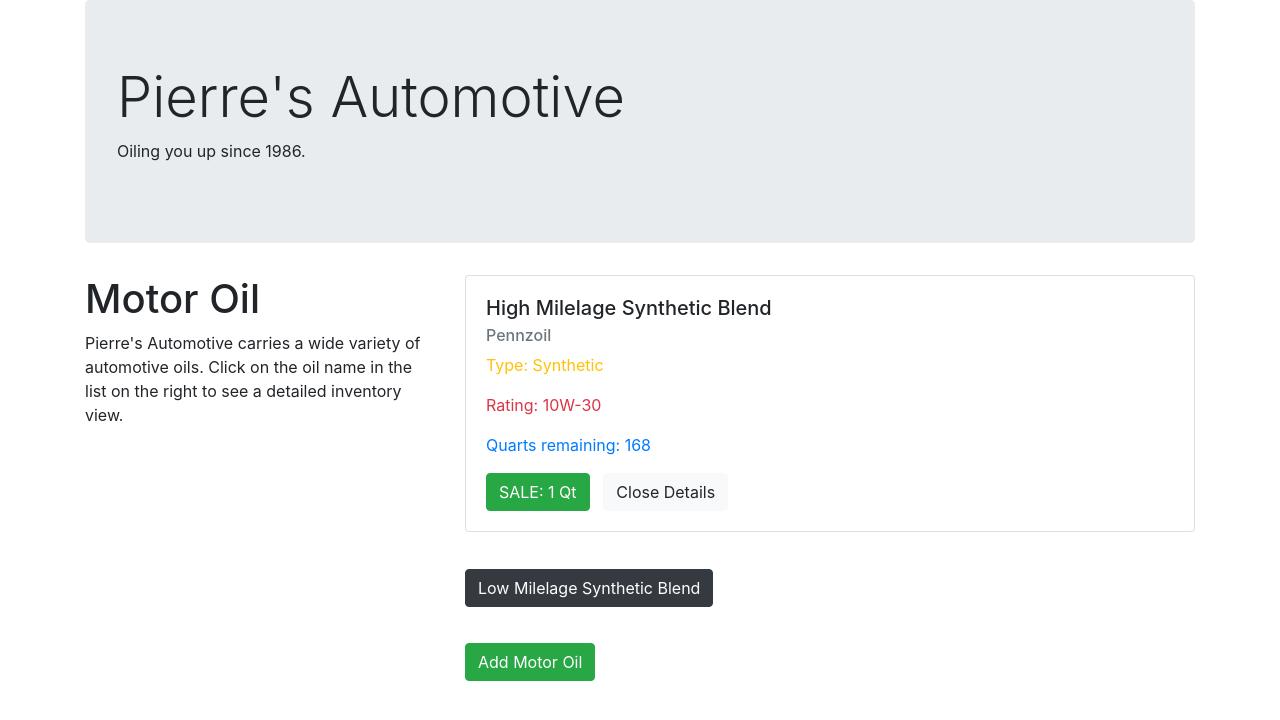
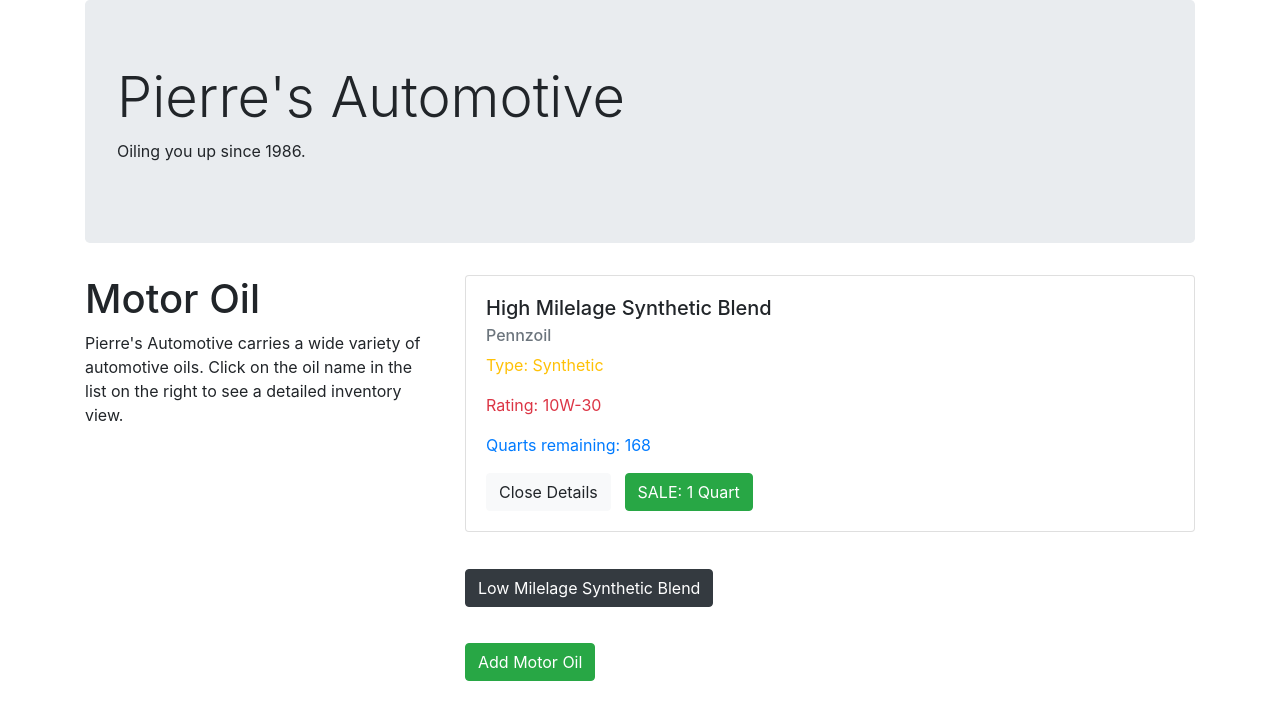
Before and after one commit to meilar/pierres-auto, a React (Create React App) app: page / in a window 1280 px wide. Both pictures are taken after a click on the button "High Milelage Synthetic Blend". Shown: the top 720 px of the page. Built offline with nearby package versions, Linux system fonts and the light colour scheme.

Commit message:
WIP: adding update function

```diff
--- a/src/components/OilControl.js
+++ b/src/components/OilControl.js
@@ -30,6 +30,10 @@ class OilControl extends React.Component {
     };
   }
 
+  onSalesClick = (index) => {
+    console.log(index);
+  }
+
   onNewOilAdd = (newOil) => {
     const newInventory = this.state.inventory.concat(newOil);
     this.setState({inventory: newInventory});
@@ -46,8 +50,9 @@ class OilControl extends React.Component {
       currentlyVisibleState = <AddForm
       onNewOilAdd = {this.onNewOilAdd}/>
     } else {
-      currentlyVisibleState = <OilList inventoryList={this.state.inventory}/>
-
+      currentlyVisibleState = <OilList
+        inventoryList={this.state.inventory}
+        onSalesClick={this.onSalesClick}/>
     }
     return (
       <React.Fragment>
--- a/src/components/OilDetail.js
+++ b/src/components/OilDetail.js
@@ -17,6 +17,11 @@ class OilDetail extends React.Component {
 
   hideClick = () => {
     this.setState({showDetails: false});
+  }
+
+  salesClick = () => {
+    const index = this.props.index;
+    this.props.onSalesClick(index);
   }
 
   render() {
@@ -43,8 +48,8 @@ class OilDetail extends React.Component {
               <Card.Text className='text-warning'>Type: {this.props.type}</Card.Text>
               <Card.Text className="text-danger">Rating: {this.props.rating}</Card.Text>
               <Card.Text className="text-primary">Quarts remaining: {this.props.inventory}</Card.Text>
-              <Button variant="success">SALE: 1 Qt</Button>
               <Button onClick={this.hideClick} variant="light">Close Details</Button>
+              <Button onClick={this.salesClick} variant="success">SALE: 1 Quart</Button>
             </Card.Body>
           </Card>
         </div>
--- a/src/components/OilList.js
+++ b/src/components/OilList.js
@@ -27,7 +27,9 @@ class OilList extends React.Component {
             inventory={oil.inventory}
             type={oil.type}
             rating={oil.rating}
-            key={index}/>
+            index={index}
+            key={index}
+            onSalesClick={this.props.onSalesClick}/>
         )}
       </React.Fragment>
     )
@@ -39,7 +41,9 @@ OilDetail.propTypes = {
   brand: PropTypes.string,
   inventory: PropTypes.number,
   type: PropTypes.string,
-  rating: PropTypes.string
+  rating: PropTypes.string,
+  index: PropTypes.number,
+  onSalesClick: PropTypes.func
 }
 
 export default OilList;
```
